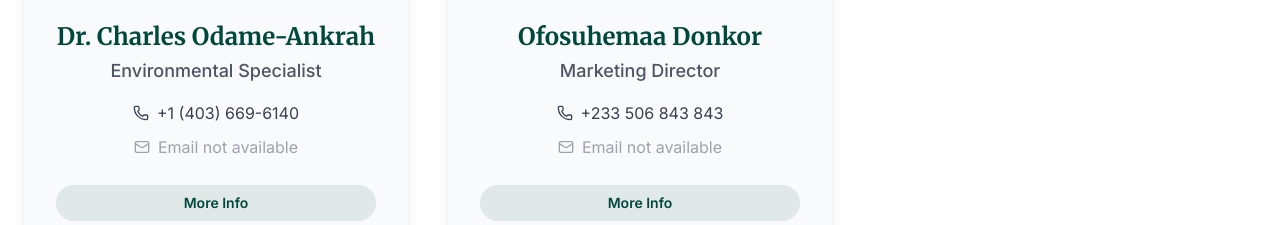
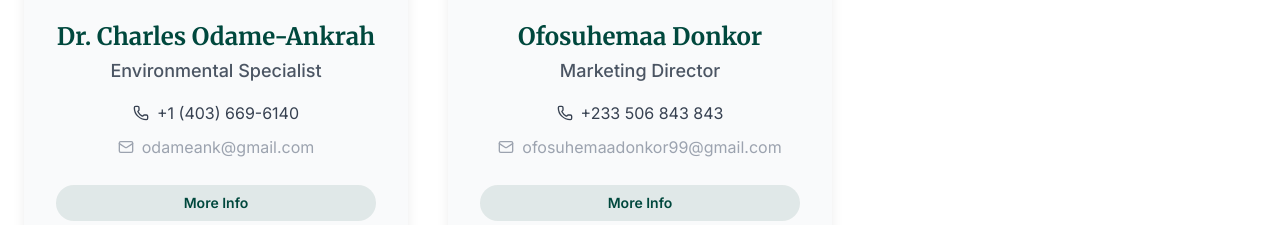
Before and after one commit to s-egeh/aadif, a website: page index.html in a window 1280 px wide. Shown: the part 7763-7988 px from the top of the page. Drawn offline with nearby package versions, Linux system fonts and the light colour scheme.

```diff
--- a/index.html
+++ b/index.html
@@ -360,7 +360,7 @@
                             <p class="mt-1 text-lg font-medium text-gray-600">Environmental Specialist</p>
                             <div class="mt-4 space-y-2 text-gray-700 dark:text-gray-300">
                                 <p><a href="tel:+14036696140" class="hover:text-aadif-green transition inline-flex items-center gap-2"><i data-lucide="phone" class="w-4 h-4"></i>+1 (403) 669-6140</a></p>
-                                <p class="inline-flex items-center gap-2 text-gray-400"><i data-lucide="mail" class="w-4 h-4"></i>Email not available</p>
+                                <p class="inline-flex items-center gap-2 text-gray-400"><i data-lucide="mail" class="w-4 h-4"></i>odameank@gmail.com</p>
                             </div>
                         </div>
                         <button class="open-modal-btn mt-6 bg-aadif-green/10 text-aadif-green dark:bg-gray-700 dark:text-gray-200 text-sm font-semibold py-2 px-4 rounded-full hover:bg-aadif-green/20 transition-colors w-full" data-modal-target="odame-modal">More Info</button>
@@ -373,7 +373,7 @@
                             <p class="mt-1 text-lg font-medium text-gray-600">Marketing Director</p>
                             <div class="mt-4 space-y-2 text-gray-700 dark:text-gray-300">
                                 <p><a href="tel:+233506843843" class="hover:text-aadif-green transition inline-flex items-center gap-2"><i data-lucide="phone" class="w-4 h-4"></i>+233 506 843 843</a></p>
-                                <p class="inline-flex items-center gap-2 text-gray-400"><i data-lucide="mail" class="w-4 h-4"></i>Email not available</p>
+                                <p class="inline-flex items-center gap-2 text-gray-400"><i data-lucide="mail" class="w-4 h-4"></i>ofosuhemaadonkor99@gmail.com</p>
                             </div>
                         </div>
                         <button class="open-modal-btn mt-6 bg-aadif-green/10 text-aadif-green dark:bg-gray-700 dark:text-gray-200 text-sm font-semibold py-2 px-4 rounded-full hover:bg-aadif-green/20 transition-colors w-full" data-modal-target="donkor-modal">More Info</button>
```
